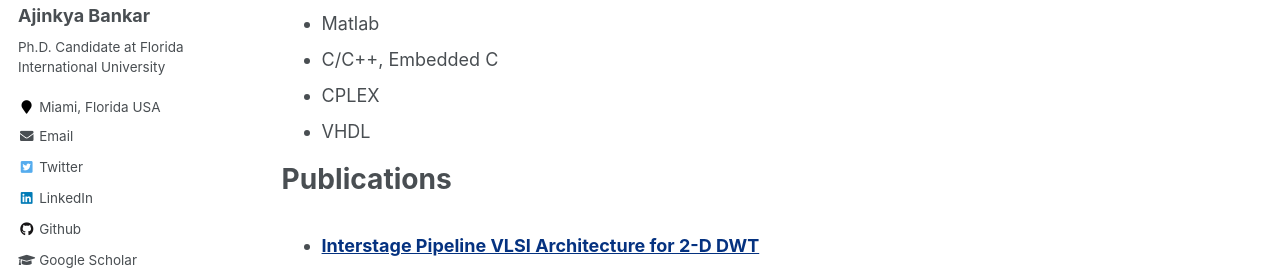
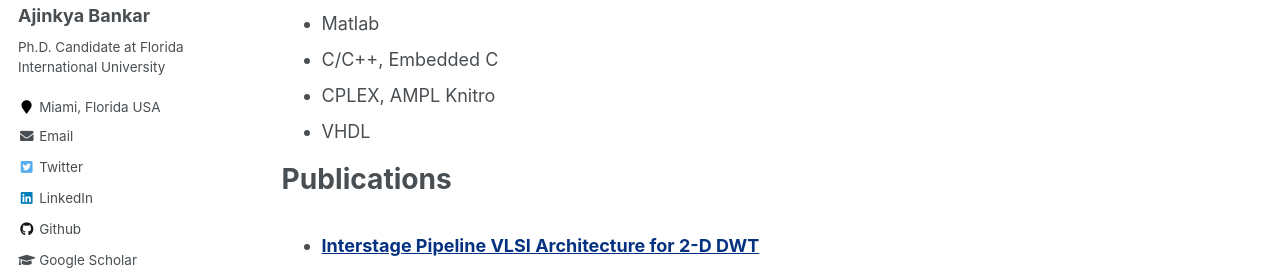
Before and after one commit to AjinkyaBankar/AjinkyaBankar.github.io, a Jekyll site: the page built from _pages/cv.md, in a window 1280 px wide and 900 px high, scrolled down 437 px. Shown: the part 175-453 px from the top of the window. Built offline with Jekyll 4.4.1, drawn with Linux system fonts in a browser that asks for light colours; some web fonts are replaced.

Commit message:
opt solver

```diff
--- a/_pages/cv.md
+++ b/_pages/cv.md
@@ -28,7 +28,7 @@ Skills
 * PyTorch
 * Matlab
 * C/C++, Embedded C
-* CPLEX
+* CPLEX, AMPL Knitro
 * VHDL
 
 Publications
```
